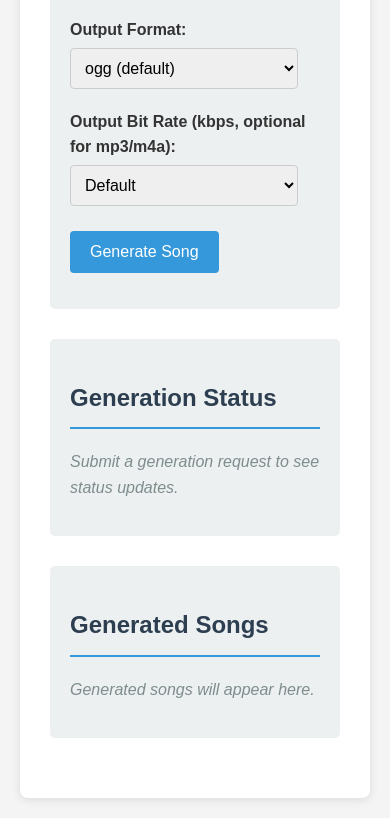
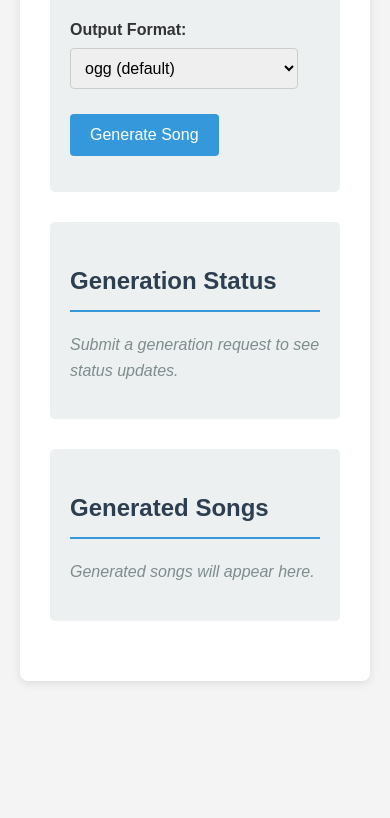
Before and after one commit to websimapi/websim-sonauto-api-tester, a plain HTML site: page index.html in a window 390 px wide. Shown: the part 1192-2010 px from the top of the page. After the commit the page ends 1893 px from the top, so only its background shows below. Drawn offline with Linux system fonts and the light colour scheme.

Commit message:
v4: error: Uncaught TypeError: Cannot read properties of null  TypeError: Cannot read properties of null      at toggleBitrate      at setupBitrateSelect      at /script.jsindex.html:29:1

```diff
--- a/index.html
+++ b/index.html
@@ -53,6 +53,7 @@
                     <option value="m4a">m4a</option>
                  </select>
 
+                 <div class="bitrate-container">
                      <label for="outputBitRate">Output Bit Rate (kbps, optional for mp3/m4a):</label>
                      <select id="outputBitRate">
                         <option value="">Default</option>
@@ -61,6 +62,7 @@
                         <option value="256">256</option>
                         <option value="320">320</option>
                      </select>
+                 </div>
 
                 <button type="submit" id="generateButton">Generate Song</button>
             </form>
--- a/styles.css
+++ b/styles.css
@@ -143,10 +143,19 @@ button:disabled {
 
 label[for="outputBitRate"] + select:disabled,
 label[for="outputBitRate"] select:disabled {
+    /* This rule might be less effective now with the container */
 }
 
+/* Style the container directly */
 .bitrate-container {
+    /* Add any specific container styling if needed, e.g., margins */
+     margin-top: 15px; /* Keep consistent spacing */
 }
+/* Hide the container initially if needed, JS will control display */
+/* .bitrate-container {
+    display: none;
+} */
+
 
 #statusMessages p,
 #resultsContainer p:first-child:not(.result-item) {
--- a/ui.js
+++ b/ui.js
@@ -255,18 +255,33 @@ export function getFormData(formElement) {
 export function setupBitrateSelect(outputFormatSelect, outputBitRateSelect) {
     const toggleBitrate = () => {
         const selectedFormat = outputFormatSelect.value;
-        // Use parentElement to target the container (assuming label wrapping select)
-        const bitrateContainer = outputBitRateSelect.closest('label').parentElement; // More robust way to find container
+        // Find the container div using closest()
+        const bitrateContainer = outputBitRateSelect.closest('.bitrate-container');
+
+        if (!bitrateContainer) {
+            console.error("Bitrate container element not found. Cannot toggle visibility.");
+             // Still try to enable/disable the select itself
+             outputBitRateSelect.disabled = !(selectedFormat === 'mp3' || selectedFormat === 'm4a');
+             if (outputBitRateSelect.disabled) {
+                outputBitRateSelect.value = '';
+             }
+            return;
+        }
+
         if (selectedFormat === 'mp3' || selectedFormat === 'm4a') {
             outputBitRateSelect.disabled = false;
-            if (bitrateContainer) bitrateContainer.style.display = ''; // Show container
+            bitrateContainer.style.display = ''; // Show container
         } else {
             outputBitRateSelect.disabled = true;
             outputBitRateSelect.value = ''; // Reset value
-            if (bitrateContainer) bitrateContainer.style.display = 'none'; // Hide container
+            bitrateContainer.style.display = 'none'; // Hide container
         }
     };
 
-    outputFormatSelect.addEventListener('change', toggleBitrate);
-    toggleBitrate(); // Initial setup
+    if (outputFormatSelect && outputBitRateSelect) {
+        outputFormatSelect.addEventListener('change', toggleBitrate);
+        toggleBitrate(); // Initial setup
+    } else {
+        console.error("Output format or bitrate select element not found during setup.");
+    }
 }
```
Lines whose indentation alone changed are shown as unchanged.
